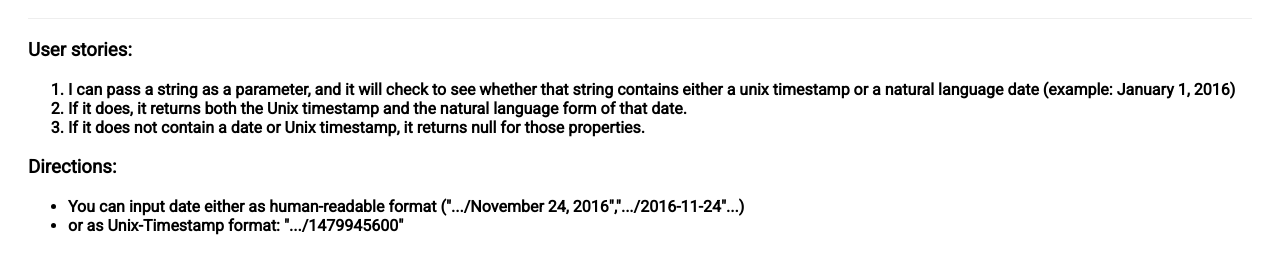
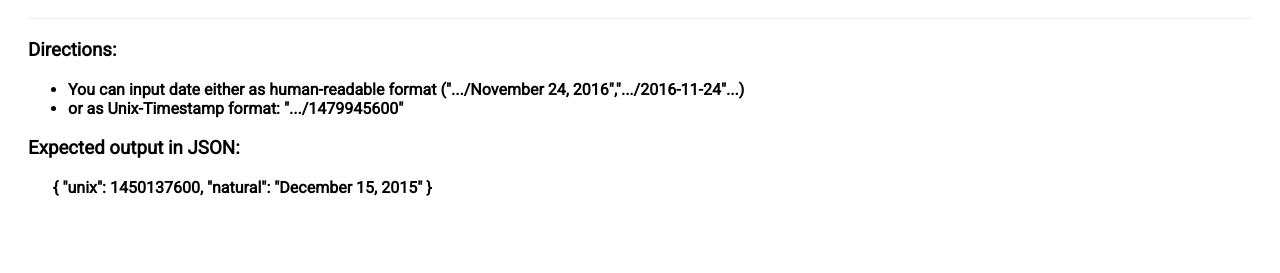
Before and after one commit to zaurbek/timestampMicroservice, a website: page index.html in a window 1280 px wide. Shown: the part 69-342 px from the top of the page. Drawn offline with Linux system fonts and the light colour scheme.

Commit message:
second_and_last_commit

```diff
--- a/assets/style.css
+++ b/assets/style.css
@@ -17,3 +17,6 @@ a {
 a:hover {
     text-decoration: none;
 }
+p {
+    margin-left: 25px;
+}
--- a/index.html
+++ b/index.html
@@ -8,20 +8,7 @@
         Zooll
     </a></h1>
     <hr/>
-    <h3>User stories:</h3>
-    <ol>
-        <li>
-            I can pass a string as a parameter, and it will check to see whether that string contains either a unix timestamp or a natural language date (example: January 1, 2016)
-        </li>
 
-        <li>
-            If it does, it returns both the Unix timestamp and the natural language form of that date.
-        </li>
-
-        <li>
-            If it does not contain a date or Unix timestamp, it returns null for those properties.
-        </li>
-    </ol>
     <h3>Directions:</h3>
     <ul>
         <li>
@@ -31,6 +18,12 @@
             or as Unix-Timestamp format: ".../1479945600"
         </li>
     </ul>
-
+    <h3>Expected output in JSON:</h3>
+    <p>
+       {
+       "unix": 1450137600,
+       "natural": "December 15, 2015"
+       }
+    </p>
 
 </body>
```
Also changed, not shown: server.js (+25 -2 lines).
